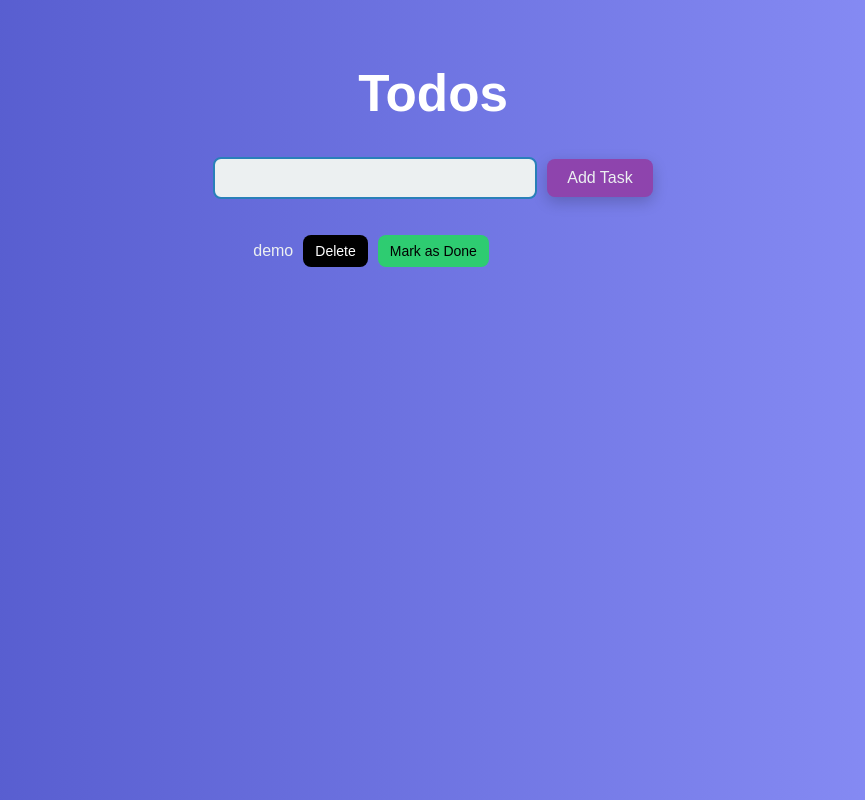
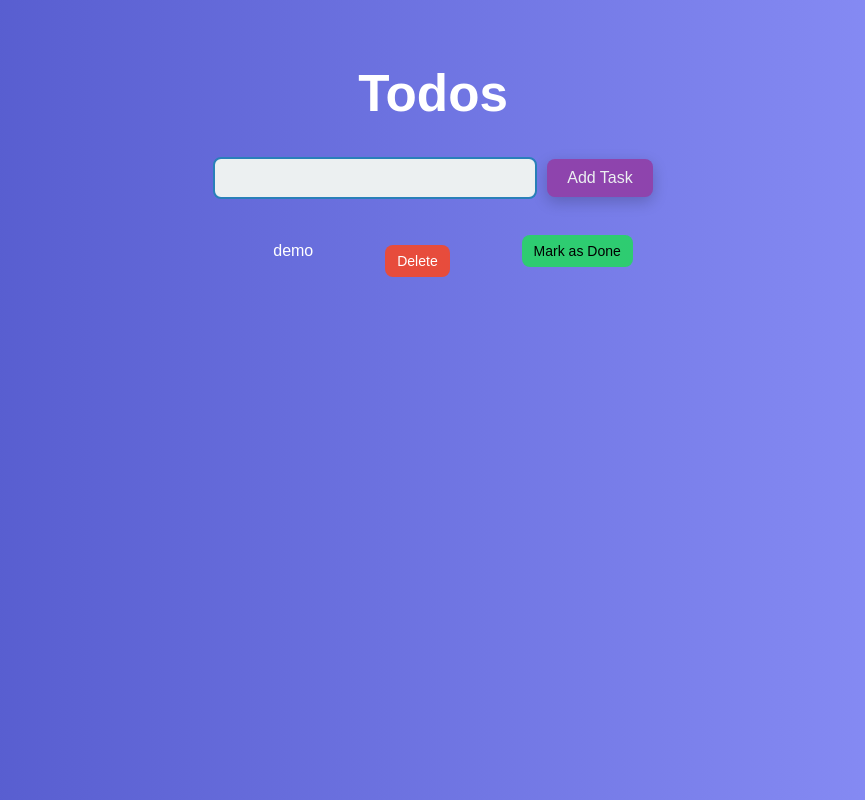
Before and after one commit to Nithin-Meesala/Todo-Using-React, a React (Vite) app: page / in a window 1280 px wide. Shown: the whole page, without its empty margins (207-1072 px from the left). Built offline with nearby package versions, Linux system fonts and the light colour scheme.

Commit message:
Update App.css

```diff
--- a/src/App.css
+++ b/src/App.css
@@ -79,11 +79,20 @@
   box-shadow: 0 0 8px rgba(52, 152, 219, 0.5);
   outline: none;
 }
-.list{
-  list-style: none;
-  padding: 0;
+.list {
+  display: flex;
+  justify-content: space-between;
+  align-items: center;
+  padding: 10px 20px;
   margin: 10px 0;
-  text-align: left;}
+  background-color: transparent;
+  color: #2c3e50;
+  border: 1px transparent;
+  border-radius: 8px;
+  transition: background-color 0.3s, transform 0.3s;
+  color: white;
+}
+
 
 .list.li {
     display: flex;
@@ -108,9 +117,10 @@
     border: none;
     border-radius: 8px;
     cursor: pointer;
-    color: white;
-    background-color: black;
+    color: white  ;
+    background-color:  black;
     transition: background-color 0.3s, transform 0.3s;
+
   }
   .markasdone{
     padding: 8px 12px;
@@ -119,12 +129,13 @@
     border: none;
     border-radius: 8px;
     cursor: pointer;
+
     transition: background-color 0.3s, transform 0.3s;
   }
 h1{
   color: white;
 }
-list .delete {
+.list .delete {
   background-color: #e74c3c;
 }
 
```
